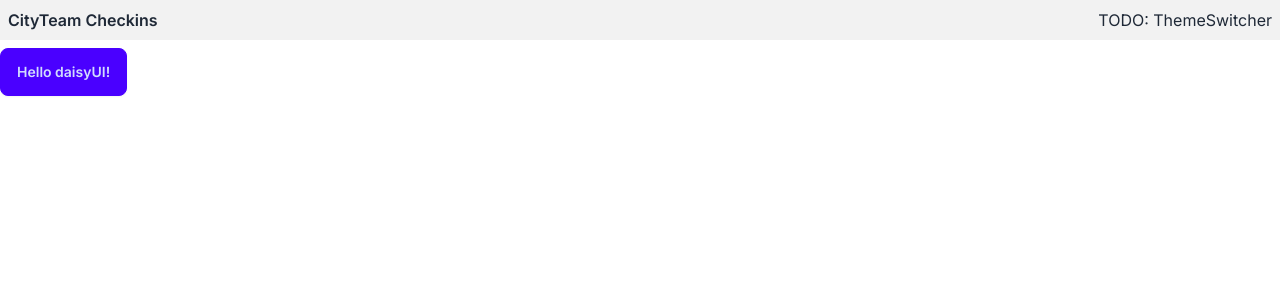
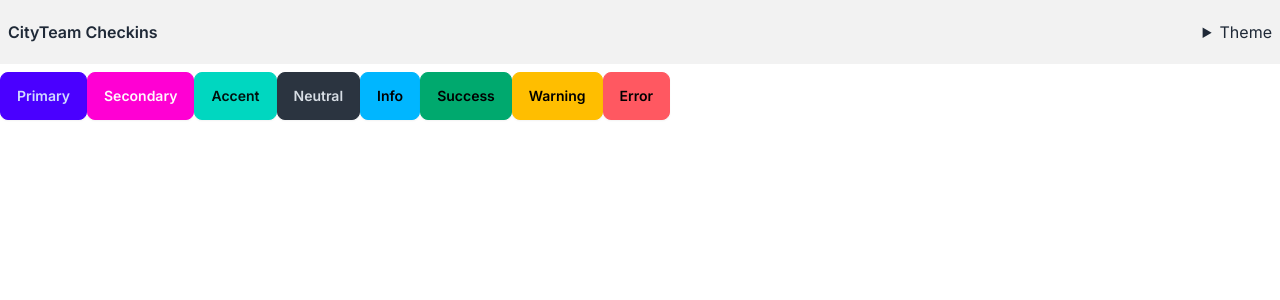
Before and after one commit to cityteam/checkins-next, a Next.js app: page / in a window 1280 px wide. Shown: the top 300 px of the page. Built offline with nearby package versions, Linux system fonts and the light colour scheme.

Commit message:
Basic theme switcher with a set of available themes. (Also added buttons with all the standard logical color names.

```diff
--- a/src/app/page.tsx
+++ b/src/app/page.tsx
@@ -17,7 +17,14 @@ import React from "react";
 export default function HomePage() {
   return (
     <div className="bg-base-100">
-      <button className="btn btn-primary">Hello daisyUI!</button>
+      <button className="btn btn-primary">Primary</button>
+      <button className="btn btn-secondary">Secondary</button>
+      <button className="btn btn-accent">Accent</button>
+      <button className="btn btn-neutral">Neutral</button>
+      <button className="btn btn-info">Info</button>
+      <button className="btn btn-success">Success</button>
+      <button className="btn btn-warning">Warning</button>
+      <button className="btn btn-error">Error</button>
     </div>
   );
 }
--- a/src/components/layout/NavBar.tsx
+++ b/src/components/layout/NavBar.tsx
@@ -14,16 +14,19 @@ import Link from "next/link";
 
 // Internal Modules ----------------------------------------------------------
 
+import { ThemeSwitcher } from "@/components/layout/ThemeSwitcher";
+
 // Public Objects ------------------------------------------------------------
 
 export const NavBar = () => {
   return (
-    <div className="flex justify-between mb-2 px-2 py-2 items-center bg-base-200">
+    // <div className="flex justify-between mb-2 px-2 py-2 items-center bg-base-200">
+    <div className="navbar justify-between mb-2 px-2 py-2 items-center bg-base-200">
       <Link href="/">
         <span className="font-semibold">CityTeam Checkins</span>
       </Link>
       <div>
-        <span>TODO: ThemeSwitcher</span>
+        <ThemeSwitcher />
       </div>
     </div>
   )
--- /dev/null
+++ b/src/components/layout/ThemeSwitcher.tsx
@@ -0,0 +1,84 @@
+"use client";
+
+// @/components/layout/ThemeSwitcher.tsx
+
+/**
+ * UI for switching themes in this application.
+ *
+ * @packageDocumentation
+ */
+
+// External Modules ----------------------------------------------------------
+
+import { useContext } from "react";
+
+// Internal Modules ----------------------------------------------------------
+
+import { ThemeContext } from "@/contexts/ThemeContext";
+
+// Public Objects ------------------------------------------------------------
+
+export const ThemeSwitcher = () => {
+
+  const { changeTheme, theme } = useContext(ThemeContext);
+
+  const capitalize = (word: string) => {
+    return word.charAt(0).toUpperCase() + word.slice(1);
+  }
+
+  return (
+    <div className="dropdown dropdown-end">
+      {/*<div tabIndex={0} role="button" className="btn btn-ghost rounded-btn">Theme</div>*/}
+      <details>
+        <summary>Theme</summary>
+        <ul tabIndex={0} className="menu dropdown-content z-[1] p-2 shadow bg-base-300 rounded-box mt-2">
+          {THEMES.map((THEME) => (
+            <li
+              className={THEME === theme ? "font-bold" : "font-normal"}
+              key={THEME}
+              onClick={() => changeTheme(THEME)}
+            >
+              {capitalize(THEME)}
+            </li>
+          ))}
+        </ul>
+      </details>
+    </div>
+  )
+}
+
+// Keep this list in sync with the themes in tailwind.config.ts
+const THEMES = [
+  "light",
+  "dark",
+  // "acid",
+  "aqua",
+  "autumn",
+  // "black",
+  // "bumblebee",
+  "business",
+  "cmyk",
+  "coffee",
+  "corporate",
+  // "cupcake",
+  // "cyberpunk",
+  // "dim",
+  // "dracula",
+  "emerald",
+  "fantasy",
+  "forest",
+  // "garden",
+  // "halloween",
+  // "lemonade",
+  // "lofi",
+  "luxury",
+  "night",
+  "nord",
+  "pastel",
+  "retro",
+  "sunset",
+  "synthwave",
+  // "valentine",
+  "winter",
+  // "wireframe",
+];
--- a/tailwind.config.ts
+++ b/tailwind.config.ts
@@ -16,7 +16,42 @@ const config: Config = {
     prefix: "", // prefix for daisyUI classnames (components, modifiers and responsive class names. Not colors)
     styled: true, // include daisyUI colors and design decisions for all components
     themeRoot: ":root", // The element that receives theme color CSS variables
-    themes: false, // false: only light + dark | true: all themes | array: specific themes like this ["light", "dark", "cupcake"]
+    // Keep this list in sync with the themes in @/components/layout/ThemeSwitcher.tsx
+    themes: [
+      "light",
+      "dark",
+      // "acid",
+      "aqua",
+      "autumn",
+      // "black",
+      // "bumblebee",
+      "business",
+      "cmyk",
+      "coffee",
+      "corporate",
+      // "cupcake",
+      // "cyberpunk",
+      // "dim",
+      // "dracula",
+      "emerald",
+      "fantasy",
+      "forest",
+      // "garden",
+      // "halloween",
+      // "lemonade",
+      // "lofi",
+      "luxury",
+      "night",
+      "nord",
+      "pastel",
+      "retro",
+      "sunset",
+      "synthwave",
+      // "valentine",
+      "winter",
+      // "wireframe",
+    ],
+    // false: only light + dark | true: all themes | array: specific themes like this ["light", "dark", "cupcake"]
     utils: true, // adds responsive and modifier utility classes
   },
   plugins: [
```
